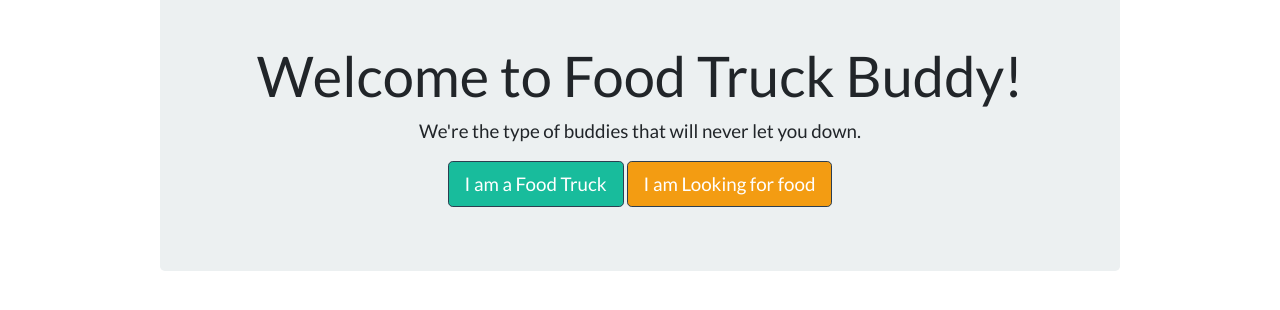
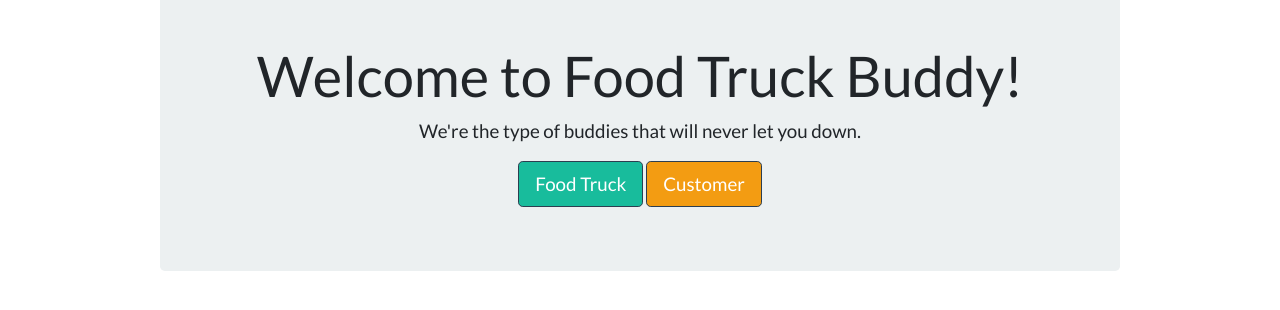
Before and after one commit to RupaGit/foodTruckBuddy, a website: page public/home.html in a window 1280 px wide. Shown: the part 202-512 px from the top of the page. Drawn offline with nearby package versions, Linux system fonts and the light colour scheme; files that its build step writes are made by us from their sources; no server answers.

Commit message:
changed title of buttons

```diff
--- a/public/home.html
+++ b/public/home.html
@@ -23,8 +23,8 @@
             <div class="jumbotron-text">
                 <h1 class="display-4">Welcome to Food Truck Buddy!</h1>
                 <p class="lead">We're the type of buddies that will never let you down.</p>
-                <a class="btn btn-primary btn-lg bg-success" href="/foodTruck" role="button">I am a Food Truck</a>
-                <a class="btn btn-primary btn-lg bg-warning" href="/customer" role="button">I am Looking for food</a>
+                <a class="btn btn-primary btn-lg bg-success" href="/foodTruck" role="button">Food Truck</a>
+                <a class="btn btn-primary btn-lg bg-warning" href="/customer" role="button">Customer</a>
             </div>
         </div>
     </div>
```
